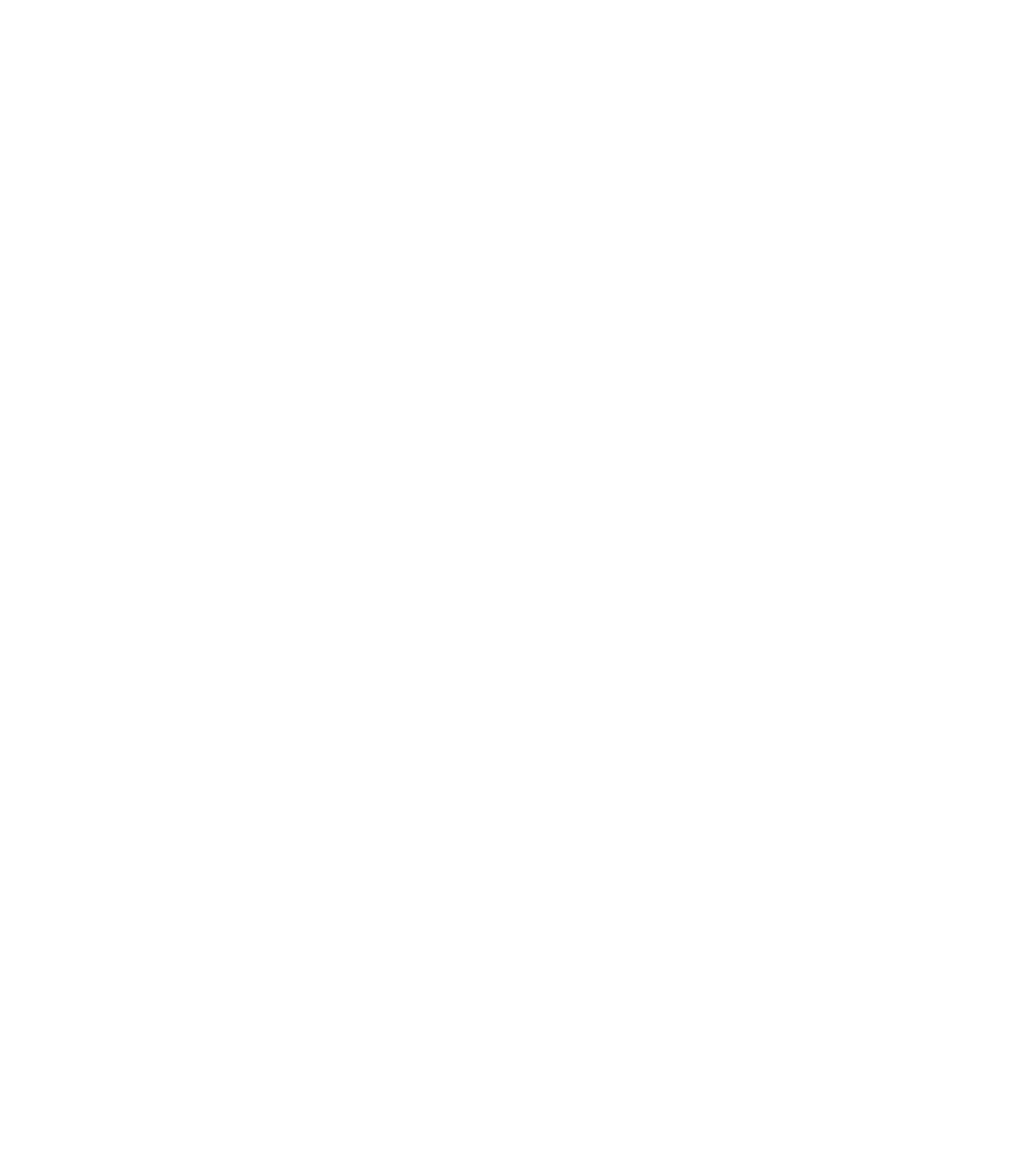
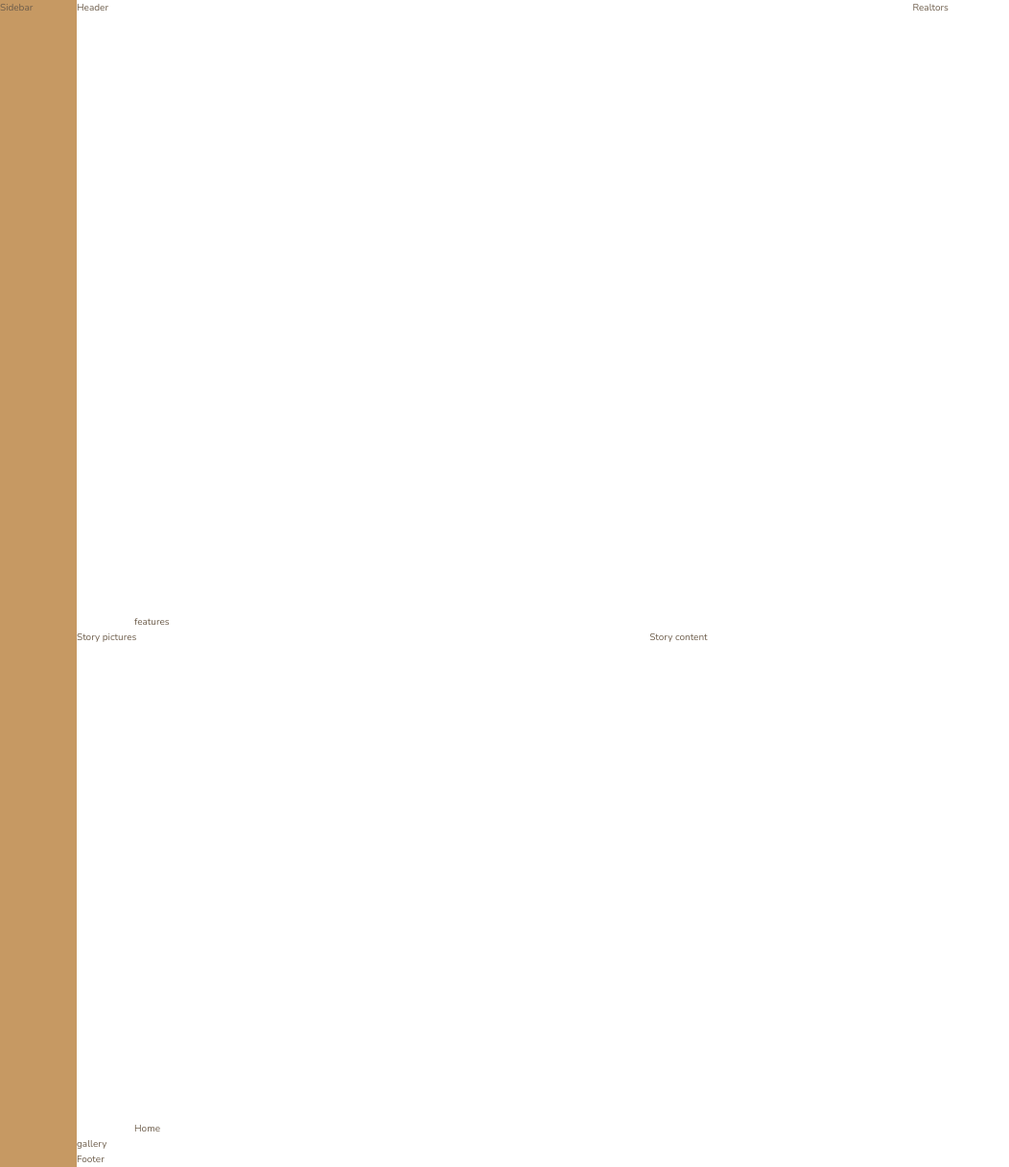
Before and after one commit to ajaytidke28297/Nexter, a website: page index.html in a window 1280 px wide. Shown: the whole page at 96% size, without its empty margins (0-1052 px from the left). Before the commit the page ends 800 px from the top, so only its background shows below. Drawn offline with nearby package versions, Linux system fonts and the light colour scheme; files that its build step writes are made by us from their sources.

Commit message:
Overall grid layout done😎

```diff
--- a/index.html
+++ b/index.html
@@ -14,5 +14,15 @@
 
     <title>nexter &mdash; your home, your freedom</title>
   </head>
-  <body class="container"></body>
+  <body class="container">
+    <div class="sidebar">Sidebar</div>
+    <header class="header">Header</header>
+    <div class="realtors">Realtors</div>
+    <section class="features">features</section>
+    <div class="story__pictures">Story pictures</div>
+    <div class="story__content">Story content</div>
+    <section class="homes">Home</section>
+    <section class="gallery">gallery</section>
+    <footer class="footer">Footer</footer>
+  </body>
 </html>
--- a/sass/_base.scss
+++ b/sass/_base.scss
@@ -33,3 +33,15 @@ body {
   font-weight: 300;
   line-height: 1.6;
 }
+
+.container {
+  display: grid;
+  grid-template-rows: 80vh min-content 40vw repeat(3, min-content);
+  grid-template-columns:
+    [sidebar-start] 8rem [sidebar-end full-start] minmax(
+      6rem,
+      1fr
+    ) [center-start] repeat(8, [col-start] minmax(min-content, 14rem) [col-end])
+    [center-end]
+    minmax(6rem, 1fr) [full-end];
+}
--- a/sass/_features.scss
+++ b/sass/_features.scss
@@ -0,0 +1,3 @@
+.features {
+  grid-column: center-start / center-end;
+}
--- a/sass/_footer.scss
+++ b/sass/_footer.scss
@@ -0,0 +1,3 @@
+.footer {
+  grid-column: full-start / full-end;
+}
--- a/sass/_gallery.scss
+++ b/sass/_gallery.scss
@@ -0,0 +1,3 @@
+.gallery {
+  grid-column: full-start / full-end;
+}
--- a/sass/_header.scss
+++ b/sass/_header.scss
@@ -0,0 +1,3 @@
+.header {
+  grid-column: full-start / col-end 6;
+}
--- a/sass/_homes.scss
+++ b/sass/_homes.scss
@@ -0,0 +1,3 @@
+.homes {
+  grid-column: center-start / center-end;
+}
--- a/sass/_realtors.scss
+++ b/sass/_realtors.scss
@@ -0,0 +1,3 @@
+.realtors {
+  grid-column: col-start 7 / full-end;
+}
--- a/sass/_sidebar.scss
+++ b/sass/_sidebar.scss
@@ -0,0 +1,5 @@
+.sidebar {
+  background: $color-primary;
+  grid-column: sidebar-start / sidebar-end;
+  grid-row: 1 / -1;
+}
--- a/sass/_story.scss
+++ b/sass/_story.scss
@@ -0,0 +1,9 @@
+.story {
+  &__pictures {
+    grid-column: full-start / col-end 4;
+  }
+
+  &__contetn {
+    grid-column: col-start 5 / full-end;
+  }
+}
```
Also changed, not shown: css/style.css (added), sass/main.scss (line endings or trailing spaces).
